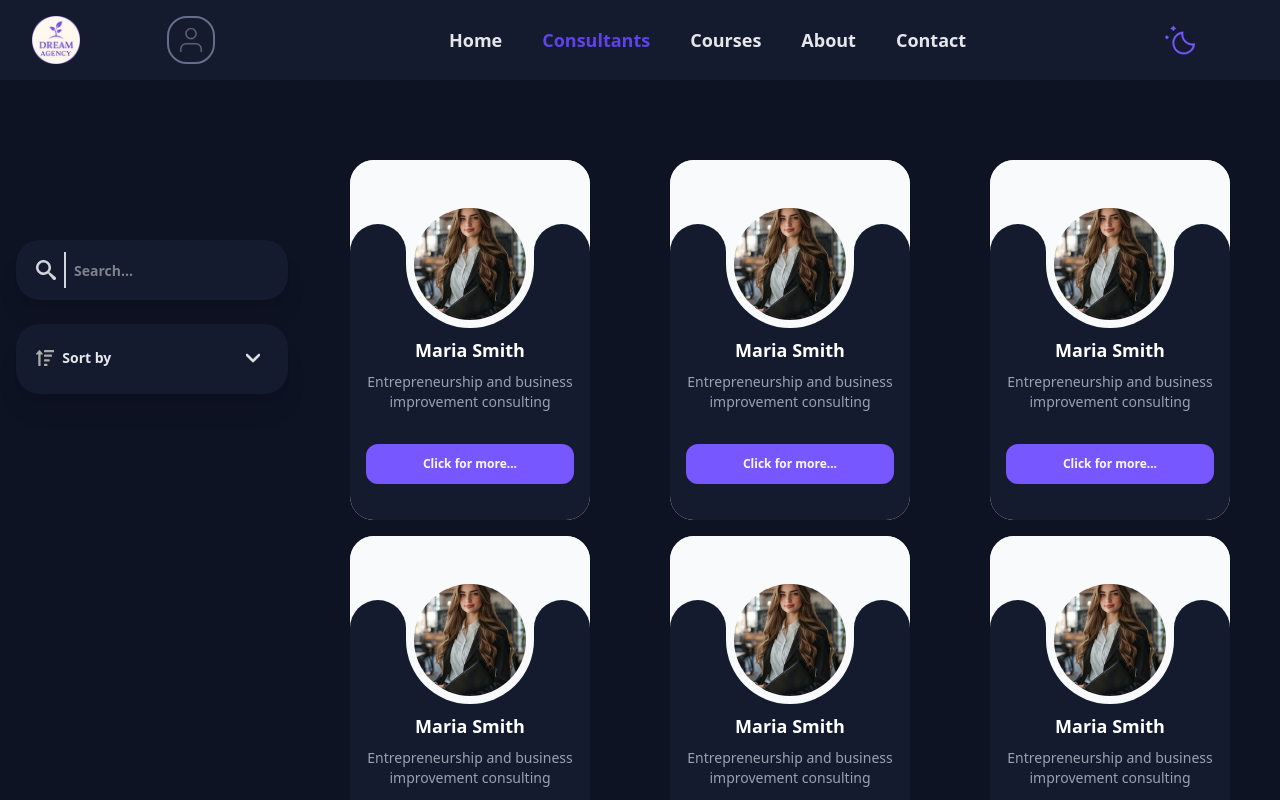
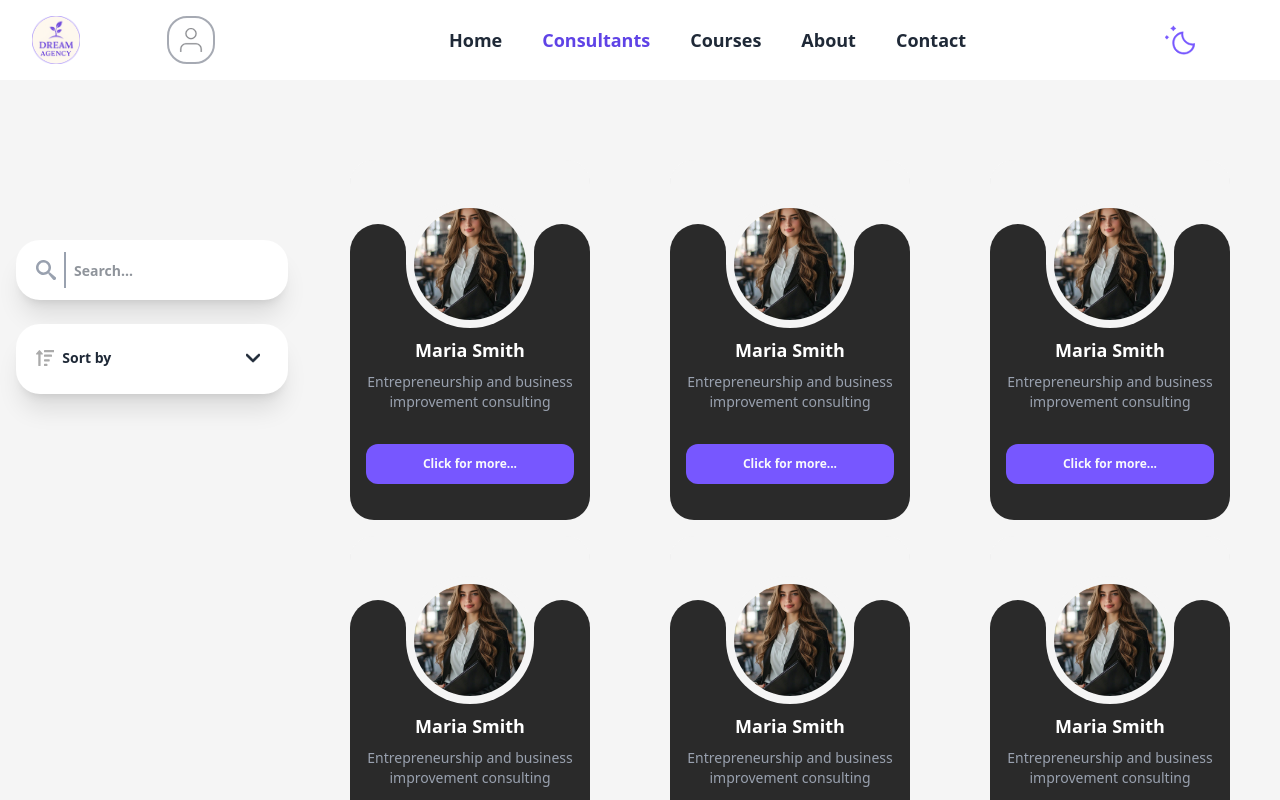
Before and after one commit to DreamAgencyhub/Front-end, a Next.js app: page /consultants in a window 1280 px wide. Shown: the top 800 px of the page. Built offline with nearby package versions, Linux system fonts and the light colour scheme.

Commit message:
Changed: Change the consultantsCard background to bg-defalut-color

```diff
--- a/app/components/sections/consultants/ConsultantsCard.tsx
+++ b/app/components/sections/consultants/ConsultantsCard.tsx
@@ -4,15 +4,15 @@ import Button from "../../ui/Button";
 
 export default function ConsultantsCard() {
   return (
-    <div className="relative shrink-0 rounded-3xl bg-gray-50 1 w-60 h-full overflow-hidden">
-      <div className="relative h-24 bg-gray-50 shadow-md" />
+    <div className="relative shrink-0 rounded-3xl bg-default-color  w-60 h-full overflow-hidden">
+      <div className="relative h-24 bg-default-color shadow-md" />
 
       <div className="relative bg-[#2A2A2A] dark:bg-secondary-default pt-20 pb-6 px-4 text-center h-full">
-        <div className="bg-gray-50 absolute left-0 right-0 -top-18 h-20"></div>
+        <div className="bg-default-color absolute left-0 right-0 -top-18 h-20"></div>
         <div className="absolute -top-8 left-0 w-14 h-20 bg-[#2A2A2A] dark:bg-secondary-default rounded-t-4xl"></div>
         <div className="absolute -top-8 right-0 w-14 h-20 bg-[#2A2A2A] dark:bg-secondary-default rounded-t-4xl"></div>
 
-        <div className="absolute -top-14 left-1/2 -translate-x-1/2 w-32 h-32 bg-gray-50 rounded-full flex items-center justify-center">
+        <div className="absolute -top-14 left-1/2 -translate-x-1/2 w-32 h-32 bg-default-color rounded-full flex items-center justify-center">
           <div className="w-28 h-28 rounded-full overflow-hidden">
             <Image
               src={profilePic}
--- a/app/components/ui/CourseCard.tsx
+++ b/app/components/ui/CourseCard.tsx
@@ -139,7 +139,7 @@ export default function CourseCard({ content, btnText }: CrouseCardProps) {
           <Button
             variant="primary"
             size="medium"
-            directTo="/"
+            directTo={`/`}
             className="font-semibold text-sm w-full"
           >
             {btnText}
--- a/app/layout.tsx
+++ b/app/layout.tsx
@@ -30,7 +30,7 @@ export default function RootLayout({
   children: React.ReactNode;
 }>) {
   return (
-    <html lang="en" data-theme="dark" className="scroll-smooth">
+    <html lang="en" data-theme="light" className="scroll-smooth">
       <body
         className={`${manrope.variable} ${spaceGrotesk.variable} font-sans bg-default-color  text-text-default `}
       >
```
